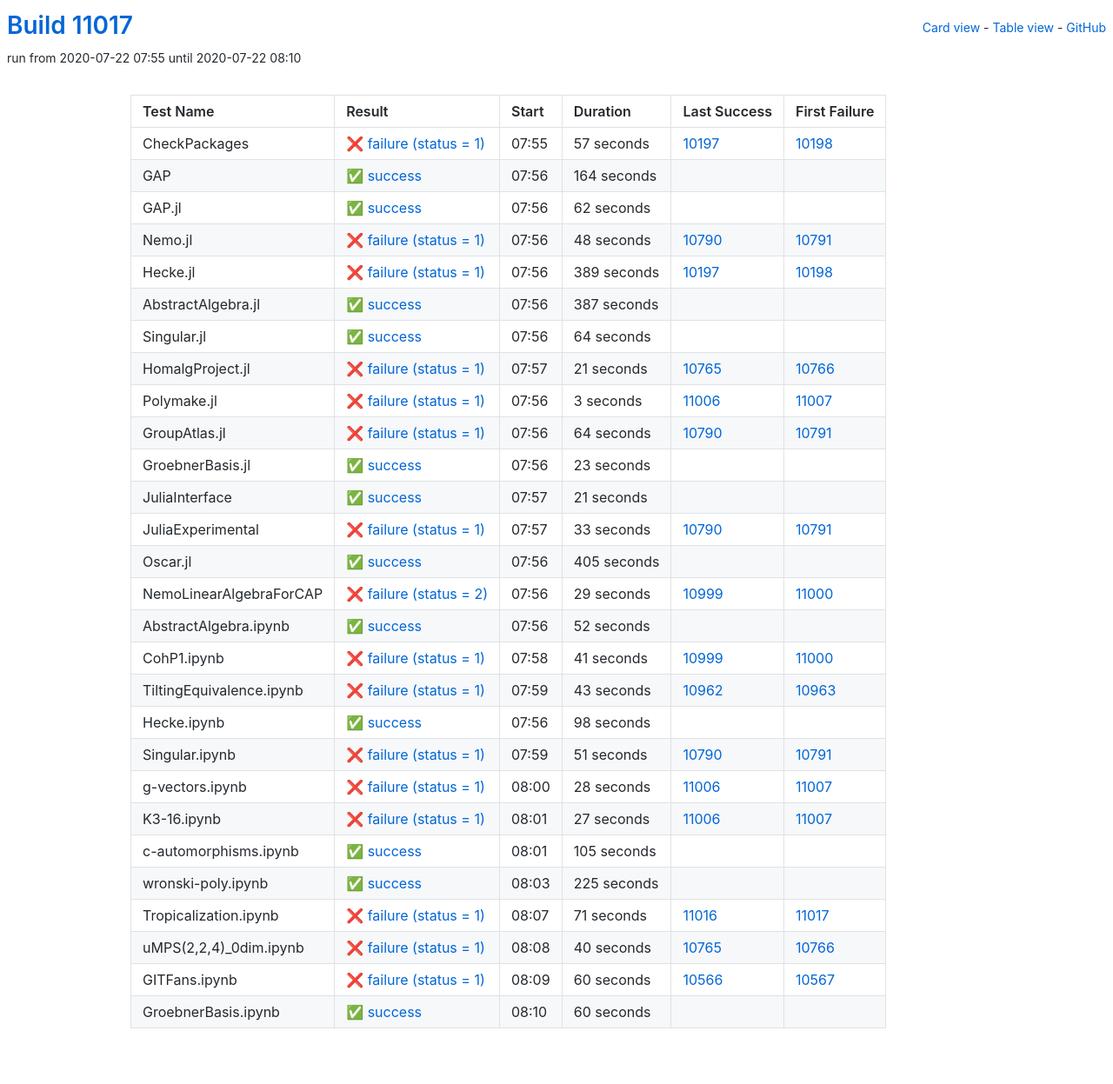
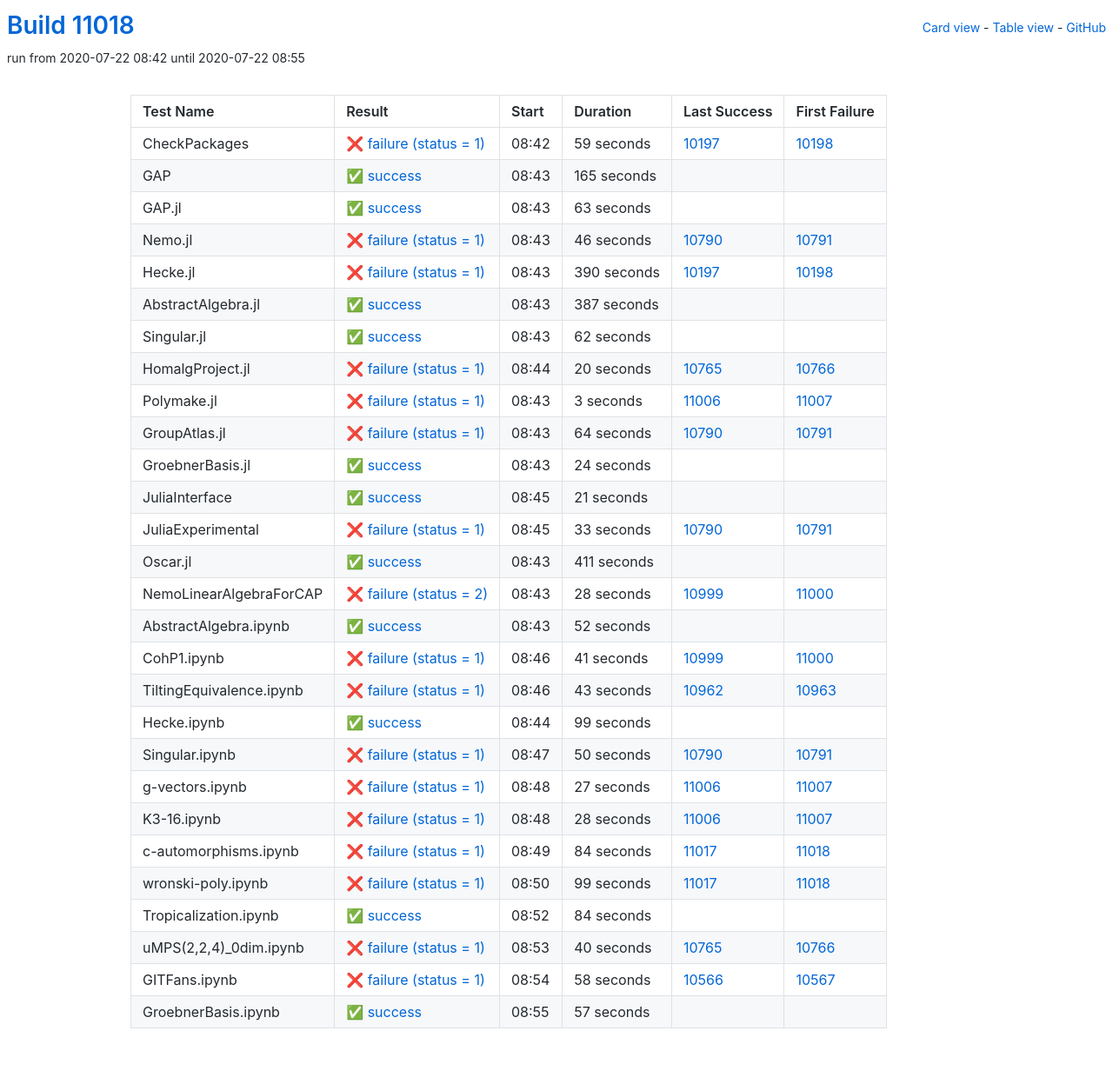
Before and after one commit to oscar-system/oscar-ci-status, a Jekyll site: the page built from table.html, in a window 1280 px wide. Shown: the whole page at 87% size. Built offline with Jekyll 4.4.1, drawn with Linux system fonts in a browser that asks for light colours.

Commit message:
Build #11018

```diff
--- a/_data/ci.yml
+++ b/_data/ci.yml
@@ -1,6 +1,6 @@
 ---
-build: 11017
-build_url: https://oscarci.mathematik.uni-kl.de/job/oscar/11017/
+build: 11018
+build_url: https://oscarci.mathematik.uni-kl.de/job/oscar/11018/
 job: oscar
 organization: oscar-system
 repo: oscar-ci-status
@@ -8,68 +8,68 @@
 tests:
 - name: CheckPackages
   id: checkpackages
-  log: https://oscarci.mathematik.uni-kl.de/job/oscar/11017/artifact/logs/build-11017/CheckPackages.log
-  start: 2020-07-22 07:55
+  log: https://oscarci.mathematik.uni-kl.de/job/oscar/11018/artifact/logs/build-11018/CheckPackages.log
+  start: 2020-07-22 08:42
   success: false
   exitcode: 1
   status: failure
-  duration: 57
+  duration: 59
   last_success: 10197
   last_success_url: https://oscarci.mathematik.uni-kl.de/job/oscar/10197/
   first_failure: 10198
   first_failure_url: https://oscarci.mathematik.uni-kl.de/job/oscar/10198/
 - name: GAP
   id: gap
-  log: https://oscarci.mathematik.uni-kl.de/job/oscar/11017/artifact/logs/build-11017/GAP.log
-  start: 2020-07-22 07:56
+  log: https://oscarci.mathematik.uni-kl.de/job/oscar/11018/artifact/logs/build-11018/GAP.log
+  start: 2020-07-22 08:43
   success: true
   exitcode: 0
   status: success
-  duration: 164
+  duration: 165
   last_success: false
   last_success_url:
   first_failure: false
   first_failure_url:
 - name: GAP.jl
   id: gap-jl
-  log: https://oscarci.mathematik.uni-kl.de/job/oscar/11017/artifact/logs/build-11017/GAP.jl.log
-  start: 2020-07-22 07:56
+  log: https://oscarci.mathematik.uni-kl.de/job/oscar/11018/artifact/logs/build-11018/GAP.jl.log
+  start: 2020-07-22 08:43
   success: true
   exitcode: 0
   status: success
-  duration: 62
+  duration: 63
   last_success: false
   last_success_url:
   first_failure: false
   first_failure_url:
 - name: Nemo.jl
   id: nemo-jl
-  log: https://oscarci.mathematik.uni-kl.de/job/oscar/11017/artifact/logs/build-11017/Nemo.jl.log
-  start: 2020-07-22 07:56
+  log: https://oscarci.mathematik.uni-kl.de/job/oscar/11018/artifact/logs/build-11018/Nemo.jl.log
+  start: 2020-07-22 08:43
   success: false
   exitcode: 1
   status: failure
-  duration: 48
+  duration: 46
   last_success: 10790
   last_success_url: https://oscarci.mathematik.uni-kl.de/job/oscar/10790/
   first_failure: 10791
   first_failure_url: https://oscarci.mathematik.uni-kl.de/job/oscar/10791/
 - name: Hecke.jl
   id: hecke-jl
-  log: https://oscarci.mathematik.uni-kl.de/job/oscar/11017/artifact/logs/build-11017/Hecke.jl.log
-  start: 2020-07-22 07:56
+  log: https://oscarci.mathematik.uni-kl.de/job/oscar/11018/artifact/logs/build-11018/Hecke.jl.log
+  start: 2020-07-22 08:43
   success: false
   exitcode: 1
   status: failure
-  duration: 389
+  duration: 390
   last_success: 10197
   last_success_url: https://oscarci.mathematik.uni-kl.de/job/oscar/10197/
   first_failure: 10198
   first_failure_url: https://oscarci.mathematik.uni-kl.de/job/oscar/10198/
 - name: AbstractAlgebra.jl
   id: abstractalgebra-jl
-  log: https://oscarci.mathematik.uni-kl.de/job/oscar/11017/artifact/logs/build-11017/AbstractAlgebra.jl.log
-  start: 2020-07-22 07:56
+  log: https://oscarci.mathematik.uni-kl.de/job/oscar/11018/artifact/logs/build-11018/AbstractAlgebra.jl.log
+  start: 2020-07-22 08:43
   success: true
   exitcode: 0
   status: success
@@ -80,32 +80,32 @@
   first_failure_url:
 - name: Singular.jl
   id: singular-jl
-  log: https://oscarci.mathematik.uni-kl.de/job/oscar/11017/artifact/logs/build-11017/Singular.jl.log
-  start: 2020-07-22 07:56
+  log: https://oscarci.mathematik.uni-kl.de/job/oscar/11018/artifact/logs/build-11018/Singular.jl.log
+  start: 2020-07-22 08:43
   success: true
   exitcode: 0
   status: success
-  duration: 64
+  duration: 62
   last_success: false
   last_success_url:
   first_failure: false
   first_failure_url:
 - name: HomalgProject.jl
   id: homalgproject-jl
-  log: https://oscarci.mathematik.uni-kl.de/job/oscar/11017/artifact/logs/build-11017/HomalgProject.jl.log
-  start: 2020-07-22 07:57
+  log: https://oscarci.mathematik.uni-kl.de/job/oscar/11018/artifact/logs/build-11018/HomalgProject.jl.log
+  start: 2020-07-22 08:44
   success: false
   exitcode: 1
   status: failure
-  duration: 21
+  duration: 20
   last_success: 10765
   last_success_url: https://oscarci.mathematik.uni-kl.de/job/oscar/10765/
   first_failure: 10766
   first_failure_url: https://oscarci.mathematik.uni-kl.de/job/oscar/10766/
 - name: Polymake.jl
   id: polymake-jl
-  log: https://oscarci.mathematik.uni-kl.de/job/oscar/11017/artifact/logs/build-11017/Polymake.jl.log
-  start: 2020-07-22 07:56
+  log: https://oscarci.mathematik.uni-kl.de/job/oscar/11018/artifact/logs/build-11018/Polymake.jl.log
+  start: 2020-07-22 08:43
   success: false
   exitcode: 1
   status: failure
@@ -116,8 +116,8 @@
   first_failure_url: https://oscarci.mathematik.uni-kl.de/job/oscar/11007/
 - name: GroupAtlas.jl
   id: groupatlas-jl
-  log: https://oscarci.mathematik.uni-kl.de/job/oscar/11017/artifact/logs/build-11017/GroupAtlas.jl.log
-  start: 2020-07-22 07:56
+  log: https://oscarci.mathematik.uni-kl.de/job/oscar/11018/artifact/logs/build-11018/GroupAtlas.jl.log
+  start: 2020-07-22 08:43
   success: false
   exitcode: 1
   status: failure
@@ -128,20 +128,20 @@
   first_failure_url: https://oscarci.mathematik.uni-kl.de/job/oscar/10791/
 - name: GroebnerBasis.jl
   id: groebnerbasis-jl
-  log: https://oscarci.mathematik.uni-kl.de/job/oscar/11017/artifact/logs/build-11017/GroebnerBasis.jl.log
-  start: 2020-07-22 07:56
+  log: https://oscarci.mathematik.uni-kl.de/job/oscar/11018/artifact/logs/build-11018/GroebnerBasis.jl.log
+  start: 2020-07-22 08:43
   success: true
   exitcode: 0
   status: success
-  duration: 23
+  duration: 24
   last_success: false
   last_success_url:
   first_failure: false
   first_failure_url:
 - name: JuliaInterface
   id: juliainterface
-  log: https://oscarci.mathematik.uni-kl.de/job/oscar/11017/artifact/logs/build-11017/JuliaInterface.log
-  start: 2020-07-22 07:57
+  log: https://oscarci.mathematik.uni-kl.de/job/oscar/11018/artifact/logs/build-11018/JuliaInterface.log
+  start: 2020-07-22 08:45
   success: true
   exitcode: 0
   status: success
@@ -152,8 +152,8 @@
   first_failure_url:
 - name: JuliaExperimental
   id: juliaexperimental
-  log: https://oscarci.mathematik.uni-kl.de/job/oscar/11017/artifact/logs/build-11017/JuliaExperimental.log
-  start: 2020-07-22 07:57
+  log: https://oscarci.mathematik.uni-kl.de/job/oscar/11018/artifact/logs/build-11018/JuliaExperimental.log
+  start: 2020-07-22 08:45
   success: false
   exitcode: 1
   status: failure
@@ -164,32 +164,32 @@
   first_failure_url: https://oscarci.mathematik.uni-kl.de/job/oscar/10791/
 - name: Oscar.jl
   id: oscar-jl
-  log: https://oscarci.mathematik.uni-kl.de/job/oscar/11017/artifact/logs/build-11017/Oscar.jl.log
-  start: 2020-07-22 07:56
+  log: https://oscarci.mathematik.uni-kl.de/job/oscar/11018/artifact/logs/build-11018/Oscar.jl.log
+  start: 2020-07-22 08:43
   success: true
   exitcode: 0
   status: success
-  duration: 405
+  duration: 411
   last_success: false
   last_success_url:
   first_failure: false
   first_failure_url:
 - name: NemoLinearAlgebraForCAP
   id: nemolinearalgebraforcap
-  log: https://oscarci.mathematik.uni-kl.de/job/oscar/11017/artifact/logs/build-11017/NemoLinearAlgebraForCAP.log
-  start: 2020-07-22 07:56
+  log: https://oscarci.mathematik.uni-kl.de/job/oscar/11018/artifact/logs/build-11018/NemoLinearAlgebraForCAP.log
+  start: 2020-07-22 08:43
   success: false
   exitcode: 2
   status: failure
-  duration: 29
+  duration: 28
   last_success: 10999
   last_success_url: https://oscarci.mathematik.uni-kl.de/job/oscar/10999/
   first_failure: 11000
   first_failure_url: https://oscarci.mathematik.uni-kl.de/job/oscar/11000/
 - name: AbstractAlgebra.ipynb
   id: abstractalgebra-ipynb
-  log: https://oscarci.mathematik.uni-kl.de/job/oscar/11017/artifact/logs/build-11017/AbstractAlgebra.ipynb.log
-  start: 2020-07-22 07:56
+  log: https://oscarci.mathematik.uni-kl.de/job/oscar/11018/artifact/logs/build-11018/AbstractAlgebra.ipynb.log
+  start: 2020-07-22 08:43
   success: true
   exitcode: 0
   status: success
@@ -200,8 +200,8 @@
   first_failure_url:
 - name: CohP1.ipynb
   id: cohp1-ipynb
-  log: https://oscarci.mathematik.uni-kl.de/job/oscar/11017/artifact/logs/build-11017/CohP1.ipynb.log
-  start: 2020-07-22 07:58
+  log: https://oscarci.mathematik.uni-kl.de/job/oscar/11018/artifact/logs/build-11018/CohP1.ipynb.log
+  start: 2020-07-22 08:46
   success: false
   exitcode: 1
   status: failure
@@ -212,8 +212,8 @@
   first_failure_url: https://oscarci.mathematik.uni-kl.de/job/oscar/11000/
 - name: TiltingEquivalence.ipynb
   id: tiltingequivalence-ipynb
-  log: https://oscarci.mathematik.uni-kl.de/job/oscar/11017/artifact/logs/build-11017/TiltingEquivalence.ipynb.log
-  start: 2020-07-22 07:59
+  log: https://oscarci.mathematik.uni-kl.de/job/oscar/11018/artifact/logs/build-11018/TiltingEquivalence.ipynb.log
+  start: 2020-07-22 08:46
   success: false
   exitcode: 1
   status: failure
@@ -224,32 +224,44 @@
   first_failure_url: https://oscarci.mathematik.uni-kl.de/job/oscar/10963/
 - name: Hecke.ipynb
   id: hecke-ipynb
-  log: https://oscarci.mathematik.uni-kl.de/job/oscar/11017/artifact/logs/build-11017/Hecke.ipynb.log
-  start: 2020-07-22 07:56
+  log: https://oscarci.mathematik.uni-kl.de/job/oscar/11018/artifact/logs/build-11018/Hecke.ipynb.log
+  start: 2020-07-22 08:44
   success: true
   exitcode: 0
   status: success
-  duration: 98
+  duration: 99
   last_success: false
   last_success_url:
   first_failure: false
   first_failure_url:
 - name: Singular.ipynb
   id: singular-ipynb
-  log: https://oscarci.mathematik.uni-kl.de/job/oscar/11017/artifact/logs/build-11017/Singular.ipynb.log
-  start: 2020-07-22 07:59
+  log: https://oscarci.mathematik.uni-kl.de/job/oscar/11018/artifact/logs/build-11018/Singular.ipynb.log
+  start: 2020-07-22 08:47
   success: false
   exitcode: 1
   status: failure
-  duration: 51
+  duration: 50
   last_success: 10790
   last_success_url: https://oscarci.mathematik.uni-kl.de/job/oscar/10790/
   first_failure: 10791
   first_failure_url: https://oscarci.mathematik.uni-kl.de/job/oscar/10791/
 - name: g-vectors.ipynb
   id: g-vectors-ipynb
-  log: https://oscarci.mathematik.uni-kl.de/job/oscar/11017/artifact/logs/build-11017/g-vectors.ipynb.log
-  start: 2020-07-22 08:00
+  log: https://oscarci.mathematik.uni-kl.de/job/oscar/11018/artifact/logs/build-11018/g-vectors.ipynb.log
+  start: 2020-07-22 08:48
+  success: false
+  exitcode: 1
+  status: failure
+  duration: 27
+  last_success: 11006
+  last_success_url: https://oscarci.mathematik.uni-kl.de/job/oscar/11006/
+  first_failure: 11007
+  first_failure_url: https://oscarci.mathematik.uni-kl.de/job/oscar/11007/
+- name: K3-16.ipynb
+  id: k3-16-ipynb
+  log: https://oscarci.mathematik.uni-kl.de/job/oscar/11018/artifact/logs/build-11018/K3-16.ipynb.log
+  start: 2020-07-22 08:48
   success: false
   exitcode: 1
   status: failure
@@ -258,58 +270,46 @@
   last_success_url: https://oscarci.mathematik.uni-kl.de/job/oscar/11006/
   first_failure: 11007
   first_failure_url: https://oscarci.mathematik.uni-kl.de/job/oscar/11007/
-- name: K3-16.ipynb
-  id: k3-16-ipynb
-  log: https://oscarci.mathematik.uni-kl.de/job/oscar/11017/artifact/logs/build-11017/K3-16.ipynb.log
-  start: 2020-07-22 08:01
+- name: c-automorphisms.ipynb
+  id: c-automorphisms-ipynb
+  log: https://oscarci.mathematik.uni-kl.de/job/oscar/11018/artifact/logs/build-11018/c-automorphisms.ipynb.log
+  start: 2020-07-22 08:49
   success: false
   exitcode: 1
   status: failure
-  duration: 27
-  last_success: 11006
-  last_success_url: https://oscarci.mathematik.uni-kl.de/job/oscar/11006/
-  first_failure: 11007
-  first_failure_url: https://oscarci.mathematik.uni-kl.de/job/oscar/11007/
-- name: c-automorphisms.ipynb
-  id: c-automorphisms-ipynb
-  log: https://oscarci.mathematik.uni-kl.de/job/oscar/11017/artifact/logs/build-11017/c-automorphisms.ipynb.log
-  start: 2020-07-22 08:01
+  duration: 84
+  last_success: 11017
+  last_success_url: https://oscarci.mathematik.uni-kl.de/job/oscar/11017/
+  first_failure: 11018
+  first_failure_url: https://oscarci.mathematik.uni-kl.de/job/oscar/11018/
+- name: wronski-poly.ipynb
+  id: wronski-poly-ipynb
+  log: https://oscarci.mathematik.uni-kl.de/job/oscar/11018/artifact/logs/build-11018/wronski-poly.ipynb.log
+  start: 2020-07-22 08:50
+  success: false
+  exitcode: 1
+  status: failure
+  duration: 99
+  last_success: 11017
+  last_success_url: https://oscarci.mathematik.uni-kl.de/job/oscar/11017/
+  first_failure: 11018
+  first_failure_url: https://oscarci.mathematik.uni-kl.de/job/oscar/11018/
+- name: Tropicalization.ipynb
+  id: tropicalization-ipynb
+  log: https://oscarci.mathematik.uni-kl.de/job/oscar/11018/artifact/logs/build-11018/Tropicalization.ipynb.log
+  start: 2020-07-22 08:52
   success: true
   exitcode: 0
   status: success
-  duration: 105
+  duration: 84
   last_success: false
   last_success_url:
   first_failure: false
   first_failure_url:
-- name: wronski-poly.ipynb
-  id: wronski-poly-ipynb
-  log: https://oscarci.mathematik.uni-kl.de/job/oscar/11017/artifact/logs/build-11017/wronski-poly.ipynb.log
-  start: 2020-07-22 08:03
-  success: true
-  exitcode: 0
-  status: success
-  duration: 225
-  last_success: false
-  last_success_url:
-  first_failure: false
-  first_failure_url:
-- name: Tropicalization.ipynb
-  id: tropicalization-ipynb
-  log: https://oscarci.mathematik.uni-kl.de/job/oscar/11017/artifact/logs/build-11017/Tropicalization.ipynb.log
-  start: 2020-07-22 08:07
-  success: false
-  exitcode: 1
-  status: failure
-  duration: 71
-  last_success: 11016
-  last_success_url: https://oscarci.mathematik.uni-kl.de/job/oscar/11016/
-  first_failure: 11017
-  first_failure_url: https://oscarci.mathematik.uni-kl.de/job/oscar/11017/
 - name: uMPS(2,2,4)_0dim.ipynb
   id: umps-2-2-4-0dim-ipynb
-  log: https://oscarci.mathematik.uni-kl.de/job/oscar/11017/artifact/logs/build-11017/uMPS-2-2-4-_0dim.ipynb.log
-  start: 2020-07-22 08:08
+  log: https://oscarci.mathematik.uni-kl.de/job/oscar/11018/artifact/logs/build-11018/uMPS-2-2-4-_0dim.ipynb.log
+  start: 2020-07-22 08:53
   success: false
   exitcode: 1
   status: failure
@@ -320,24 +320,24 @@
   first_failure_url: https://oscarci.mathematik.uni-kl.de/job/oscar/10766/
 - name: GITFans.ipynb
   id: gitfans-ipynb
-  log: https://oscarci.mathematik.uni-kl.de/job/oscar/11017/artifact/logs/build-11017/GITFans.ipynb.log
-  start: 2020-07-22 08:09
+  log: https://oscarci.mathematik.uni-kl.de/job/oscar/11018/artifact/logs/build-11018/GITFans.ipynb.log
+  start: 2020-07-22 08:54
   success: false
   exitcode: 1
   status: failure
-  duration: 60
+  duration: 58
   last_success: 10566
   last_success_url: https://oscarci.mathematik.uni-kl.de/job/oscar/10566/
   first_failure: 10567
   first_failure_url: https://oscarci.mathematik.uni-kl.de/job/oscar/10567/
 - name: GroebnerBasis.ipynb
   id: groebnerbasis-ipynb
-  log: https://oscarci.mathematik.uni-kl.de/job/oscar/11017/artifact/logs/build-11017/GroebnerBasis.ipynb.log
-  start: 2020-07-22 08:10
+  log: https://oscarci.mathematik.uni-kl.de/job/oscar/11018/artifact/logs/build-11018/GroebnerBasis.ipynb.log
+  start: 2020-07-22 08:55
   success: true
   exitcode: 0
   status: success
-  duration: 60
+  duration: 57
   last_success: false
   last_success_url:
   first_failure: false
```
Also changed, not shown: README.md.
